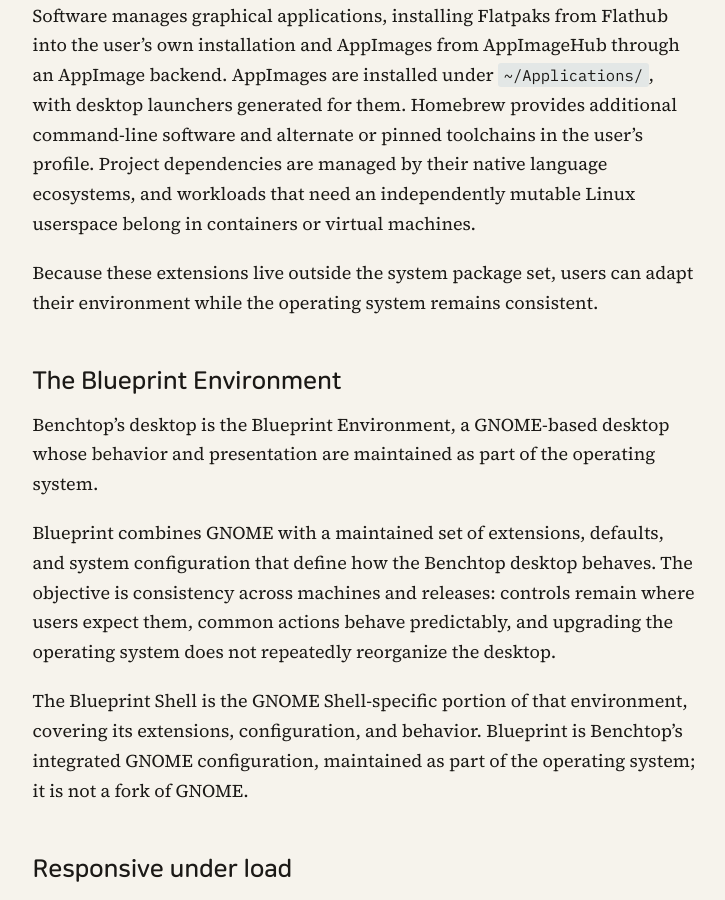
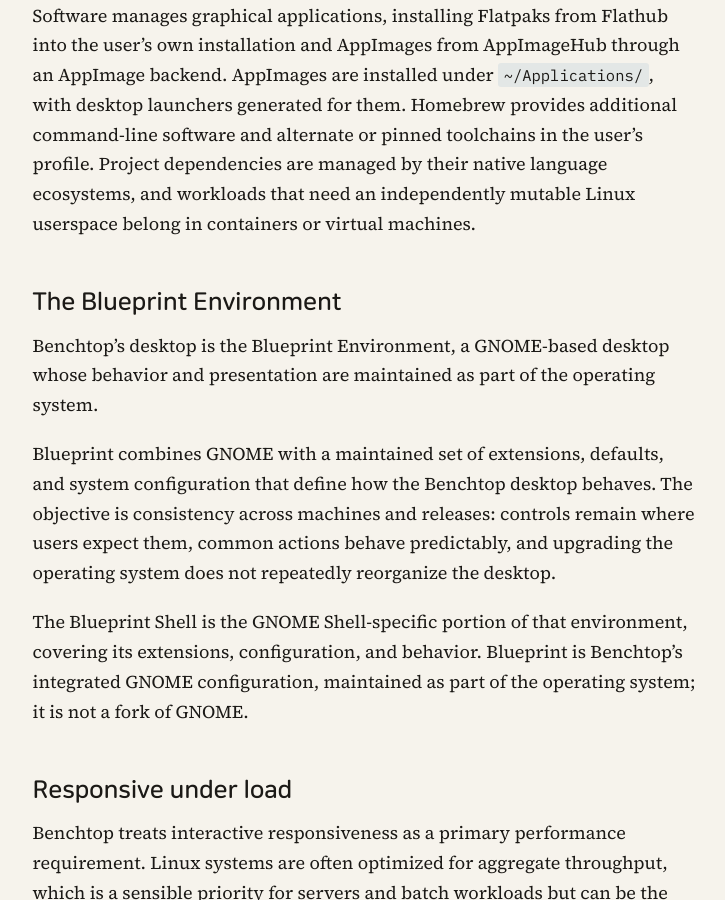
Before and after one commit to TechnicompLabs/technicomplabs.github.io, a Jekyll site: the page built from _pages/benchtop.md, in a window 1280 px wide and 900 px high, scrolled down 3688 px. Shown: the whole window, without its empty margins (276-1001 px from the left). Built offline with Jekyll 4.4.1, drawn with Linux system fonts in a browser that asks for light colours.

Commit message:
Benchtop page: drop a repeated line about the system/user boundary

```diff
--- a/_pages/benchtop.md
+++ b/_pages/benchtop.md
@@ -56,8 +56,6 @@ Benchtop uses the immutable, transactional model that Aeon shares with openSUSE
 
 The system package set is not intended to be customized by the user. GNOME Software manages graphical applications, installing Flatpaks from Flathub into the user's own installation and AppImages from AppImageHub through an AppImage backend. AppImages are installed under `~/Applications/`, with desktop launchers generated for them. Homebrew provides additional command-line software and alternate or pinned toolchains in the user's profile. Project dependencies are managed by their native language ecosystems, and workloads that need an independently mutable Linux userspace belong in containers or virtual machines.
 
-Because these extensions live outside the system package set, users can adapt their environment while the operating system remains consistent.
-
 ## The Blueprint Environment
 
 Benchtop's desktop is the Blueprint Environment, a GNOME-based desktop whose behavior and presentation are maintained as part of the operating system.
```
